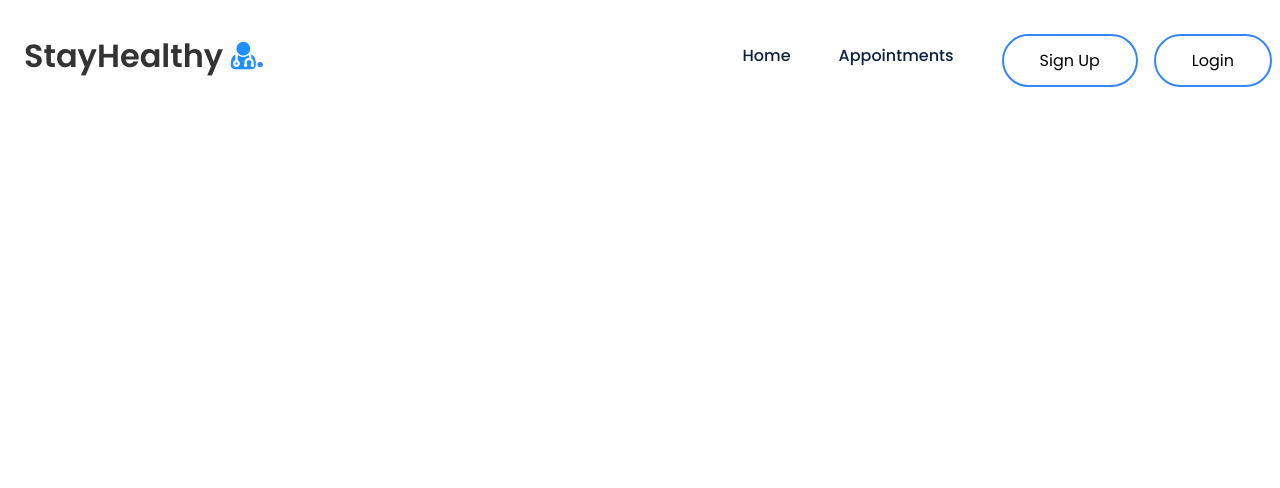
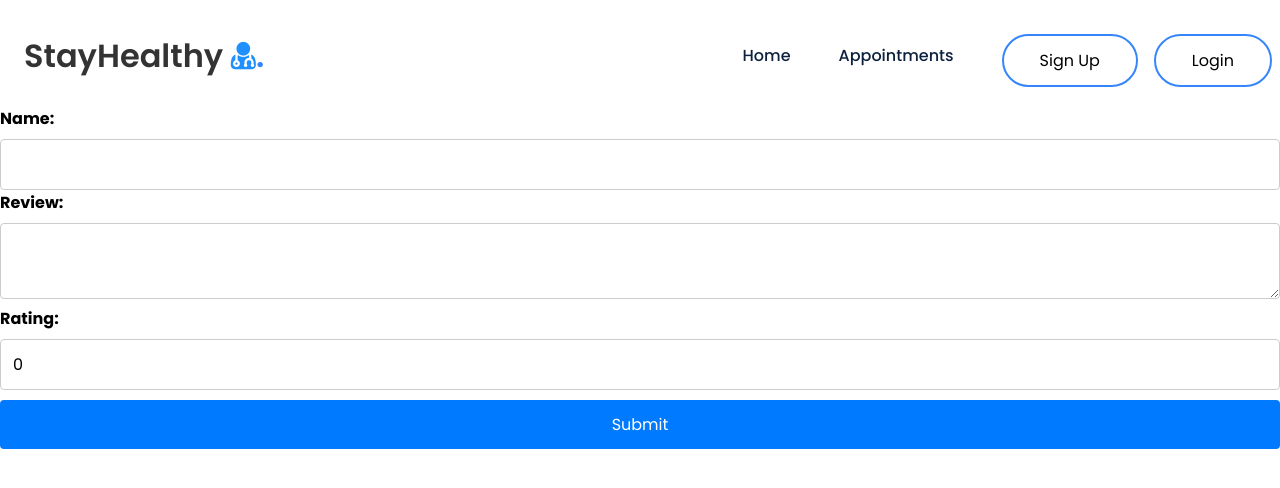
Before and after one commit to luuvicam/test_med_capp, a React (Create React App) app: page /reviews/1 in a window 1280 px wide. Shown: the top 488 px of the page. Built offline with nearby package versions, Linux system fonts and the light colour scheme.

Commit message:
Review form

```diff
--- a/src/App.js
+++ b/src/App.js
@@ -12,6 +12,8 @@ import Sign_Up from './Components/Sign_Up/Sign_Up';
 
 import InstantConsultation from './Components/InstantConsultation/InstantConsultation';
 import Notification from './Components/Notification/Notification';
+import ReviewForm from './Components/ReviewForm/ReviewForm';
+import GiveReviews from './Components/ReviewForm/GiveReviews/GiveReviews';
 
 // Function component for the main App
 function App() {
@@ -32,6 +34,8 @@ function App() {
                 <Route path='/login' element={<Login />} />
                 <Route path='/signup' element={<Sign_Up />} />
                 <Route path="/instant-consultation" element={<InstantConsultation />} />
+                <Route path="/reviews" element={<ReviewForm />} />
+                <Route path="/reviews/:doctorId" element={<GiveReviews />} />
             </Routes>
           </Notification>
         </BrowserRouter>
--- a/src/Components/Navbar/Navbar.js
+++ b/src/Components/Navbar/Navbar.js
@@ -57,7 +57,7 @@ function Navbar() {
                     <Link to="/">Home</Link>
                 </li>
                 <li className="link">
-                    <Link to="/search/doctors">Appointments</Link>
+                    <Link to="/instant-consultation">Appointments</Link>
                 </li>
                 {isLoggedIn ? (
                     <>
--- /dev/null
+++ b/src/Components/ReviewForm/GiveReviews/GiveReviews.js
@@ -0,0 +1,83 @@
+import React, { useState } from 'react';
+import { useParams } from 'react-router-dom';
+
+function GiveReviews() {
+  const { doctorId } = useParams();
+  const [submittedMessage, setSubmittedMessage] = useState('');
+  const [showWarning, setShowWarning] = useState(false);
+  const [formData, setFormData] = useState({
+    name: '',
+    review: '',
+    rating: 0,
+  });
+
+  // Function to handle form input changes
+  const handleChange = (e) => {
+    // Update the form data based on user input
+    setFormData({ ...formData, [e.target.name]: e.target.value });
+  };
+
+  // Function to handle form submission
+  const handleSubmit = (e) => {
+    e.preventDefault();
+    console.log(doctorId);
+    setSubmittedMessage(formData);
+    setFormData({
+      name: '',
+      review: '',
+      rating: 0,
+    });
+    if (formData.name && formData.review && formData.rating > 0) {
+      setShowWarning(false);
+    } else {
+      setShowWarning(true);
+    }
+  };
+
+  return (
+    <div style={{ 'marginTop': '60px', 'alignItems': 'center' }}>
+      <form onSubmit={handleSubmit}>
+        <h2>Give Your Feedback</h2>
+        {showWarning && <p className='warning'>Please fill out all fields.</p>}
+        <div>
+          <label htmlFor='name'>Name:</label>
+          <input
+            type='text'
+            id='name'
+            name='name'
+            value={formData.name}
+            onChange={handleChange}
+          />
+        </div>
+        <div>
+          <label htmlFor='review'>Review:</label>
+          <textarea
+            id='review'
+            name='review'
+            value={formData.review}
+            onChange={handleChange}
+          />
+        </div>
+        <div>
+          <label htmlFor='rating'>Rating:</label>
+          <input
+            type='number'
+            id='rating'
+            name='rating'
+            value={formData.rating}
+            onChange={handleChange}
+          />
+        </div>
+        <button type='submit'>Submit</button>
+      </form>
+      {submittedMessage && (
+        <div>
+          <h3>Submitted Message:</h3>
+          <p>{submittedMessage}</p>
+        </div>
+      )}
+    </div>
+  );
+}
+
+export default GiveReviews;
--- /dev/null
+++ b/src/Components/ReviewForm/ReviewForm.js
@@ -0,0 +1,72 @@
+import { useNavigate } from "react-router-dom";
+
+const reviewsData = [
+  { serialNumber: 1, doctorName: 'Dr. John Doe', specialty: 'Cardiology', review: 'Good doctor' },
+  { serialNumber: 2, doctorName: 'Dr. Jane Smith', specialty: 'Dermatology' },
+  { serialNumber: 3, doctorName: 'Dr. Alan Turing', specialty: 'Neurology' },
+  { serialNumber: 4, doctorName: 'Dr. Grace Hopper', specialty: 'Oncology' },
+];
+
+function ReviewForm() {
+  const navigate = useNavigate();
+  const handleFeedbackClick = (doctor) => {
+    navigate(`/reviews/${doctor.serialNumber}`);
+  };
+
+  return (
+    <div className="min-h-screen bg-gray-100 flex items-start justify-center p-4 sm:p-6 md:p-8 font-sans" style={{ 'marginTop': '60px', 'alignItems': 'center' }}>
+      <div className="w-full max-w-4xl bg-white shadow-xl rounded-2xl overflow-hidden mt-8 md:mt-16">
+        <div className="p-6 md:p-8">
+          <h1 className="text-3xl md:text-4xl font-extrabold text-gray-900 mb-6 border-b-2 border-gray-200 pb-4">
+            Reviews
+          </h1>
+          <div className="overflow-x-auto">
+            <table className="min-w-full table-auto text-left whitespace-nowrap">
+              <thead>
+                <tr className="bg-gray-50 border-b border-gray-200 text-gray-600 uppercase text-sm leading-normal">
+                  <th className="py-3 px-6 text-left">Serial Number</th>
+                  <th className="py-3 px-6 text-left">Doctor Name</th>
+                  <th className="py-3 px-6 text-left">Doctor Specialty</th>
+                  <th className="py-3 px-6 text-left">Provide Feedback</th>
+                  <th className="py-3 px-6 text-left">Review Given</th>
+                </tr>
+              </thead>
+              <tbody className="text-gray-700 text-sm font-light">
+                {reviewsData.map((doctor, index) => (
+                  <tr
+                    key={index}
+                    className="border-b border-gray-200 hover:bg-gray-100"
+                  >
+                    <td className="py-3 px-6 text-left whitespace-nowrap">
+                      {doctor.serialNumber}
+                    </td>
+                    <td className="py-3 px-6 text-left">
+                      {doctor.doctorName}
+                    </td>
+                    <td className="py-3 px-6 text-left">
+                      {doctor.specialty}
+                    </td>
+                    <td className="py-3 px-6 text-left">
+                      <button
+                        onClick={() => handleFeedbackClick(doctor)}
+                        disabled={doctor.review}
+                        className={doctor.review ? "disabled:bg-gray-300 disabled:opacity-50 disabled:cursor-not-allowed" : "bg-blue-500 hover:bg-blue-700 text-white font-bold py-2 px-4 rounded"}
+                      >
+                        Click Here
+                      </button>
+                    </td>
+                    <td className="py-3 px-6 text-left">
+                      {doctor.review ? doctor.review : '-'}
+                    </td>
+                  </tr>
+                ))}
+              </tbody>
+            </table>
+          </div>
+        </div>
+      </div>
+    </div>
+  );
+}
+
+export default ReviewForm;
```
Also changed, not shown: src/Components/ReviewForm/ReviewForm.css (added).
